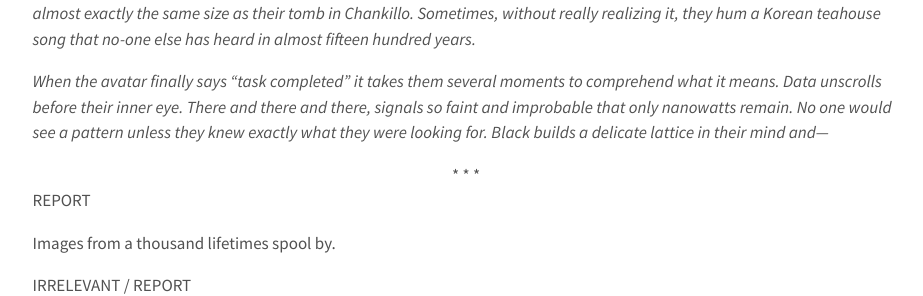
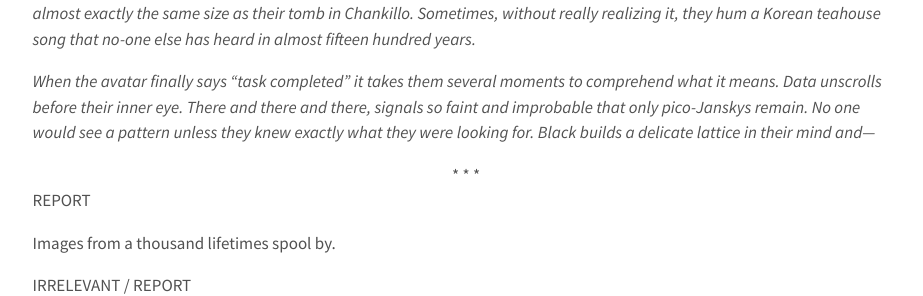
Before and after one commit to gvwilson/sensibleadventures, a Jekyll site: the page built from arecibo/arecibo.md, in a window 1280 px wide and 900 px high, scrolled down 16573 px. Shown: the part 190-486 px from the top of the window, without its empty margins (174-1097 px from the left). Built offline with Jekyll 4.4.1, drawn with Linux system fonts in a browser that asks for light colours; nearby versions of some CDN libraries.

Commit message:
Minor fix to Arecibo

```diff
--- a/arecibo/arecibo.md
+++ b/arecibo/arecibo.md
@@ -1362,7 +1362,7 @@
 it takes them several moments to comprehend what it means.
 Data unscrolls before their inner eye.
 There and there and there,
-signals so faint and improbable that only nanowatts remain.
+signals so faint and improbable that only pico-Janskys remain.
 No one would see a pattern unless they knew exactly what they were looking for.
 Black builds a delicate lattice in their mind and---*
 
```
Also changed, not shown: 2 other files.
